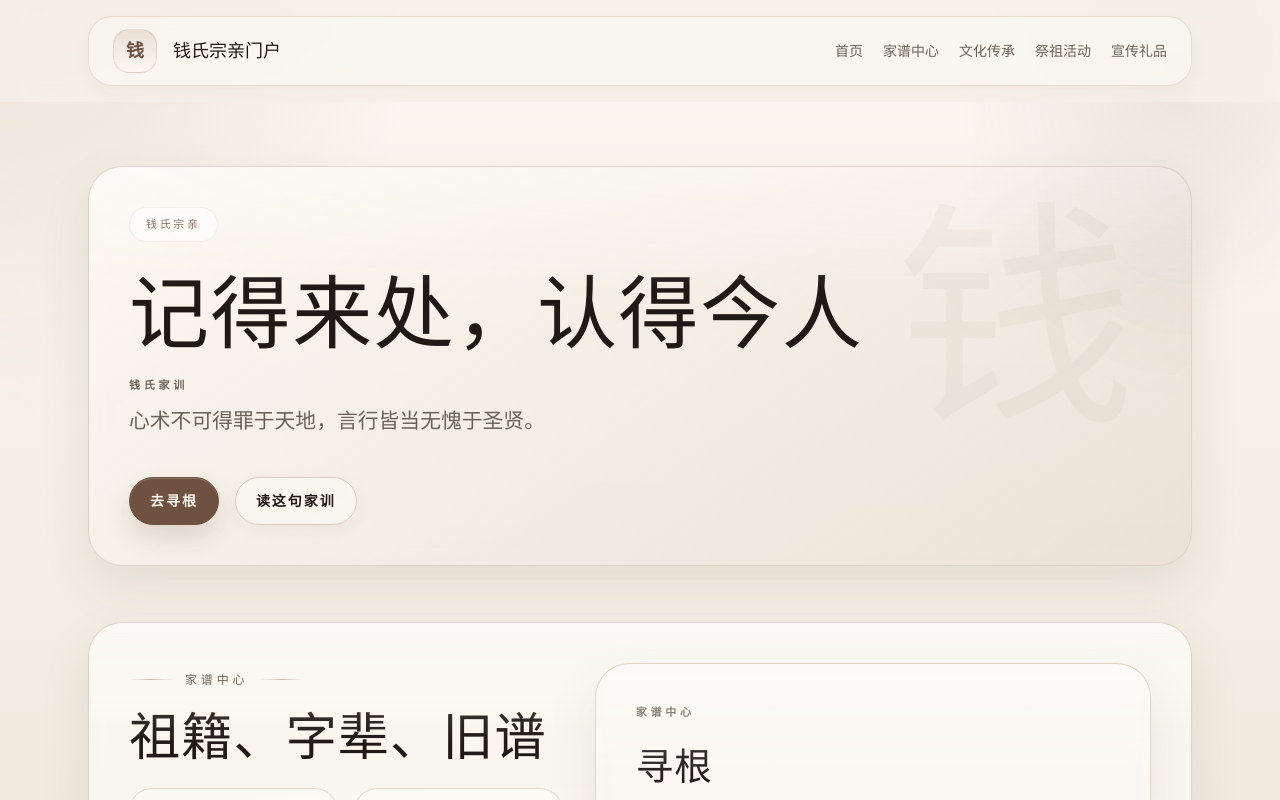
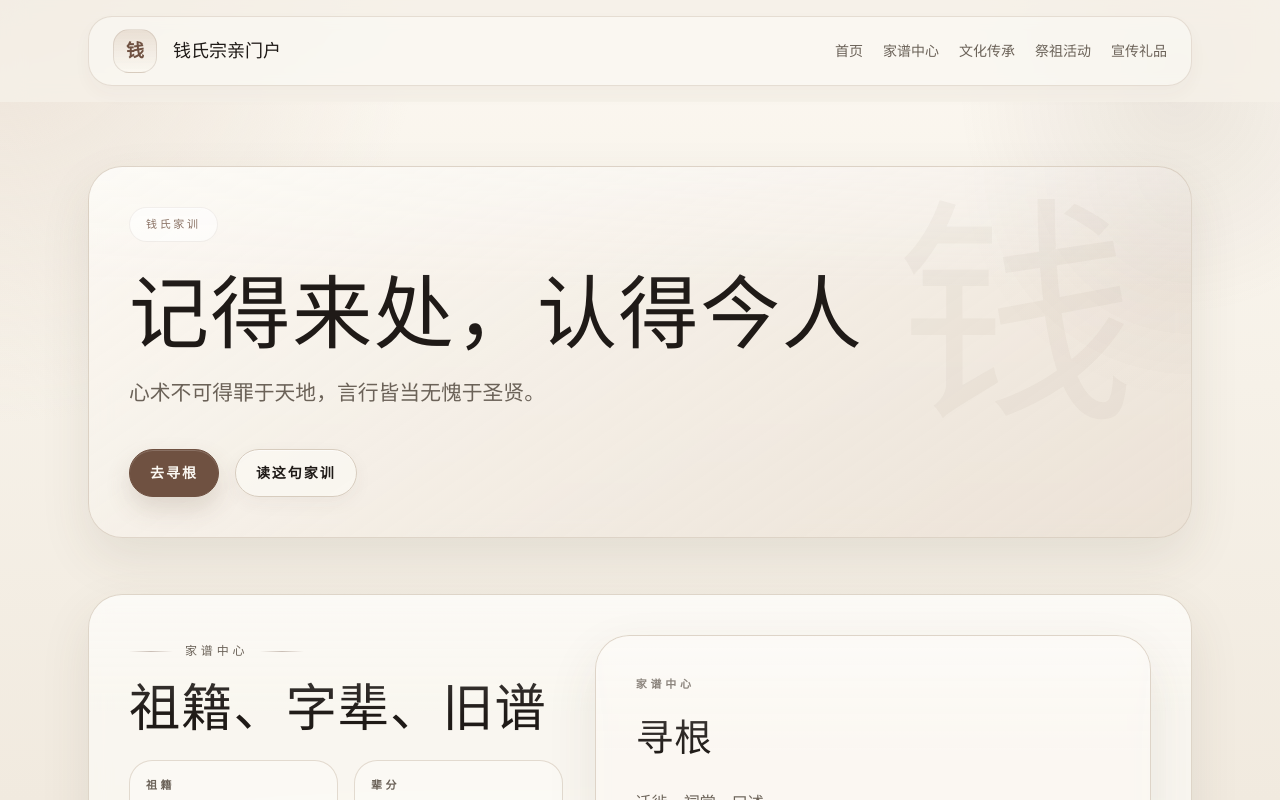
Before and after one commit to qzl0215/qianfamily, a Next.js app: page / in a window 1280 px wide. Shown: the top 800 px of the page. Built offline with nearby package versions, Linux system fonts and the light colour scheme.

Commit message:
refactor: simplify home hero labeling

```diff
--- a/components/portal/PortalHomePage.tsx
+++ b/components/portal/PortalHomePage.tsx
@@ -17,13 +17,12 @@ export function PortalHomePage() {
         <Container>
           <div className="surface-card surface-card-hero">
             <div className="max-w-4xl space-y-8">
-              <span className="hero-kicker">{homeHeroContent.kicker}</span>
+              <span className="hero-kicker">{homeHeroContent.quoteSource}</span>
               <div className="space-y-5">
                 <h1 className="font-serif-cn text-[3rem] leading-[1.04] text-ink sm:text-[4rem] lg:text-[5rem]">
                   {homeHeroContent.title}
                 </h1>
-                <div className="max-w-2xl space-y-3">
-                  <p className="eyebrow">{homeHeroContent.quoteSource}</p>
+                <div className="max-w-2xl">
                   <p className="hero-deck font-serif-cn text-[1.15rem] leading-8 text-muted sm:text-[1.3rem]">
                     {homeHeroContent.quote}
                   </p>
--- a/lib/portal-content.ts
+++ b/lib/portal-content.ts
@@ -80,7 +80,6 @@ export const mainNavItems = [
 ] as const;
 
 export const homeHeroContent = {
-  kicker: "钱氏宗亲",
   title: "记得来处，认得今人",
   quote: "心术不可得罪于天地，言行皆当无愧于圣贤。",
   quoteSource: "钱氏家训",
```
Also changed, not shown: 5 other files (tests, documents, lock files or other folders).
